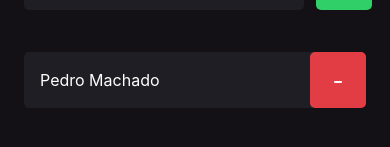
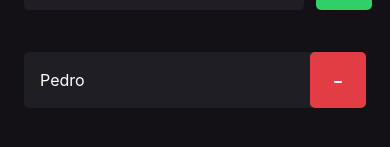
Before and after one commit to phmachado/ignite-imhere, a React Native app: screen / in a window 390 px wide. Shown: the part 203-350 px from the top of the page. Built offline with nearby package versions, Linux system fonts and the light colour scheme.

Commit message:
Project 01 | Using props

```diff
--- a/src/components/Participant/index.tsx
+++ b/src/components/Participant/index.tsx
@@ -1,10 +1,14 @@
 import { View, Text, TouchableOpacity } from "react-native";
 import { styles } from "./styles";
 
-export default function Participant() {
+type Props = {
+  name: string;
+};
+
+export default function Participant({ name }: Props) {
   return (
     <View style={styles.container}>
-      <Text style={styles.name}>Pedro Machado</Text>
+      <Text style={styles.name}>{name}</Text>
 
       <TouchableOpacity style={styles.button}>
         <Text style={styles.buttonText}>-</Text>
--- a/src/screens/Home/index.tsx
+++ b/src/screens/Home/index.tsx
@@ -25,7 +25,7 @@
         </TouchableOpacity>
       </View>
 
-      <Participant />
+      <Participant name="Pedro" />
     </View>
   );
 }
```
